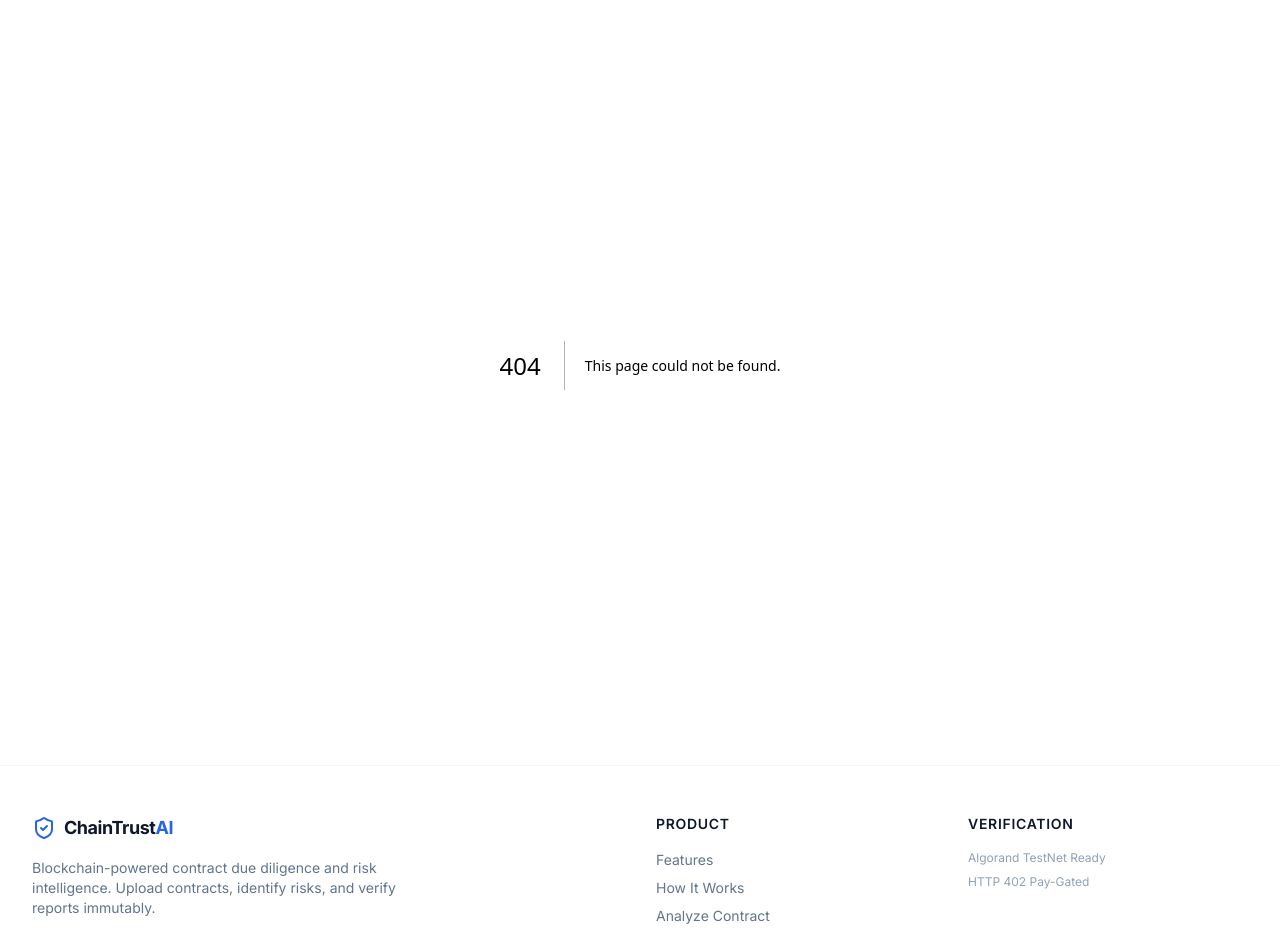
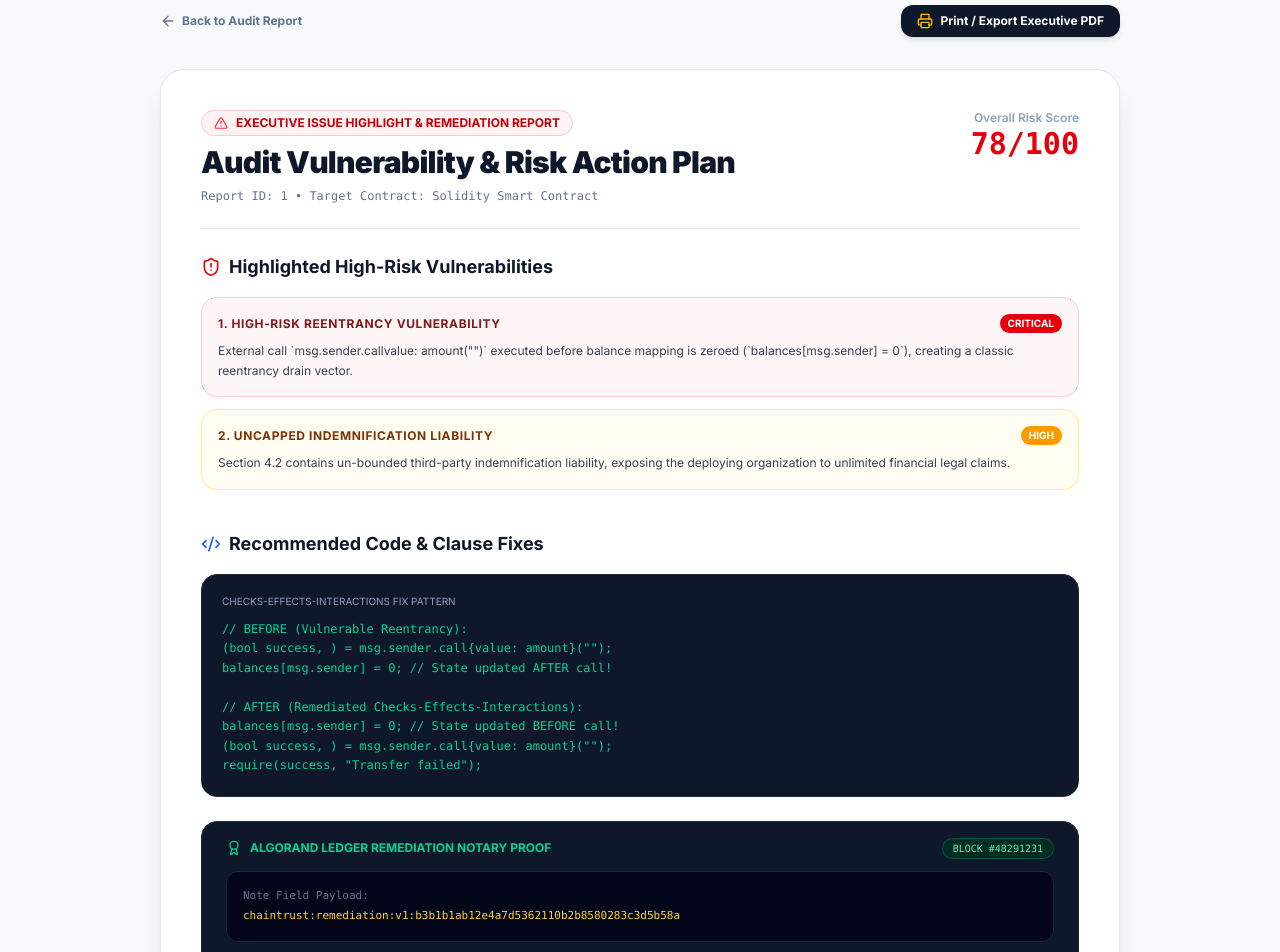
Before and after one commit to CraftYourSystems/ChainTrust-AI, a Next.js app: page /remediation/1 in a window 1280 px wide. Before the commit this address had no page. Shown: the part 100-1052 px from the top of the page. Built offline with nearby package versions, Linux system fonts and the light colour scheme; no server answers.

Commit message:
feat: add Executive Issue Highlights & Remediation Document module (/remediation/[id]) and print export PDF feature

```diff
--- /dev/null
+++ b/src/app/remediation/[id]/page.tsx
@@ -0,0 +1,194 @@
+"use client";
+
+import React, { useState, useEffect } from "react";
+import { useParams, useRouter } from "next/navigation";
+import Link from "next/link";
+import {
+  ShieldAlert,
+  ArrowLeft,
+  Printer,
+  CheckCircle2,
+  Code2,
+  FileText,
+  ExternalLink,
+  Award,
+  Sparkles,
+  Zap,
+  AlertTriangle
+} from "lucide-react";
+import { AnalysisService } from "@/services/analysis.service";
+import { DueDiligenceReport } from "@/types/analysis";
+
+export default function RemediationHighlightsPage() {
+  const params = useParams();
+  const router = useRouter();
+  const id = typeof params?.id === "string" ? params.id : "ANL-001";
+
+  const [report, setReport] = useState<DueDiligenceReport | null>(null);
+  const [loading, setLoading] = useState(true);
+
+  useEffect(() => {
+    const fetchReport = async () => {
+      setLoading(true);
+      const data = await AnalysisService.getReportById(id);
+      setReport(data);
+      setLoading(false);
+    };
+    fetchReport();
+  }, [id]);
+
+  const handlePrint = () => {
+    window.print();
+  };
+
+  if (loading) {
+    return (
+      <div className="min-h-[70vh] flex flex-col items-center justify-center">
+        <div className="animate-spin rounded-full h-8 w-8 border-b-2 border-brand-primary" />
+      </div>
+    );
+  }
+
+  return (
+    <div className="max-w-5xl mx-auto px-4 sm:px-6 lg:px-8 py-10 space-y-8">
+      {/* Top Action Bar */}
+      <div className="flex justify-between items-center print:hidden">
+        <Link
+          href={`/report/${id}`}
+          className="inline-flex items-center gap-1.5 text-xs font-bold text-slate-500 hover:text-brand-primary transition"
+        >
+          <ArrowLeft className="h-4 w-4" />
+          Back to Audit Report
+        </Link>
+
+        <button
+          onClick={handlePrint}
+          className="inline-flex items-center gap-2 px-4 py-2 bg-slate-900 text-white hover:bg-slate-800 text-xs font-bold rounded-xl transition shadow-md"
+        >
+          <Printer className="h-4 w-4 text-amber-400" />
+          Print / Export Executive PDF
+        </button>
+      </div>
+
+      {/* Document Header */}
+      <div className="bg-white p-8 sm:p-10 rounded-3xl border border-slate-200 shadow-xl space-y-6">
+        <div className="flex justify-between items-start border-b border-slate-200 pb-6">
+          <div className="space-y-2">
+            <div className="inline-flex items-center gap-2 px-3 py-1 bg-red-50 text-red-700 text-xs font-bold rounded-full border border-red-200">
+              <AlertTriangle className="h-3.5 w-3.5 text-red-500" />
+              EXECUTIVE ISSUE HIGHLIGHT & REMEDIATION REPORT
+            </div>
+            <h1 className="text-2xl sm:text-3xl font-black text-slate-900 tracking-tight">
+              Audit Vulnerability & Risk Action Plan
+            </h1>
+            <p className="text-xs text-slate-500 font-mono">
+              Report ID: {report?.analysisId || id} • Target Contract: {report?.contractType || "Smart Contract"}
+            </p>
+          </div>
+
+          <div className="text-right">
+            <span className="text-xs text-slate-400 block font-semibold">Overall Risk Score</span>
+            <span className="text-3xl font-black text-red-600 font-mono">
+              {report?.overallRisk || 78}/100
+            </span>
+          </div>
+        </div>
+
+        {/* Section 1: Highlighted Issues Matrix */}
+        <div className="space-y-4">
+          <h2 className="text-lg font-bold text-slate-900 flex items-center gap-2">
+            <ShieldAlert className="h-5 w-5 text-red-600" />
+            Highlighted High-Risk Vulnerabilities
+          </h2>
+
+          <div className="space-y-3">
+            <div className="p-4 bg-red-50/70 rounded-2xl border border-red-200/80 space-y-2">
+              <div className="flex justify-between items-center">
+                <span className="text-xs font-bold text-red-900 uppercase tracking-wider">
+                  1. High-Risk Reentrancy Vulnerability
+                </span>
+                <span className="text-[10px] font-bold bg-red-600 text-white px-2 py-0.5 rounded-full">
+                  CRITICAL
+                </span>
+              </div>
+              <p className="text-xs text-slate-700 leading-relaxed">
+                External call `msg.sender.call{`value: amount`}("")` executed before balance mapping is zeroed (`balances[msg.sender] = 0`), creating a classic reentrancy drain vector.
+              </p>
+            </div>
+
+            <div className="p-4 bg-amber-50/70 rounded-2xl border border-amber-200/80 space-y-2">
+              <div className="flex justify-between items-center">
+                <span className="text-xs font-bold text-amber-900 uppercase tracking-wider">
+                  2. Uncapped Indemnification Liability
+                </span>
+                <span className="text-[10px] font-bold bg-amber-500 text-white px-2 py-0.5 rounded-full">
+                  HIGH
+                </span>
+              </div>
+              <p className="text-xs text-slate-700 leading-relaxed">
+                Section 4.2 contains un-bounded third-party indemnification liability, exposing the deploying organization to unlimited financial legal claims.
+              </p>
+            </div>
+          </div>
+        </div>
+
+        {/* Section 2: Code Diff & Remediation Plan */}
+        <div className="space-y-4 pt-4">
+          <h2 className="text-lg font-bold text-slate-900 flex items-center gap-2">
+            <Code2 className="h-5 w-5 text-blue-600" />
+            Recommended Code & Clause Fixes
+          </h2>
+
+          <div className="bg-slate-900 text-slate-100 p-5 rounded-2xl border border-slate-800 font-mono text-xs space-y-3">
+            <span className="text-slate-400 block text-[10px] uppercase font-sans">
+              Checks-Effects-Interactions Fix Pattern
+            </span>
+            <pre className="text-emerald-400 leading-relaxed overflow-x-auto">
+{`// BEFORE (Vulnerable Reentrancy):
+(bool success, ) = msg.sender.call{value: amount}("");
+balances[msg.sender] = 0; // State updated AFTER call!
+
+// AFTER (Remediated Checks-Effects-Interactions):
+balances[msg.sender] = 0; // State updated BEFORE call!
+(bool success, ) = msg.sender.call{value: amount}("");
+require(success, "Transfer failed");`}
+            </pre>
+          </div>
+        </div>
+
+        {/* Section 3: Algorand Notary Proof */}
+        <div className="bg-slate-900 text-white p-6 rounded-2xl border border-slate-800 space-y-3 pt-4">
+          <div className="flex items-center justify-between">
+            <div className="flex items-center gap-2 text-emerald-400 font-bold text-xs uppercase">
+              <Award className="h-4 w-4" />
+              <span>Algorand Ledger Remediation Notary Proof</span>
+            </div>
+            <span className="text-[10px] font-mono bg-emerald-950 text-emerald-300 px-2.5 py-0.5 rounded-full border border-emerald-500/30">
+              BLOCK #48291231
+            </span>
+          </div>
+
+          <div className="bg-slate-950 p-4 rounded-xl font-mono text-[11px] text-slate-300 space-y-1 border border-slate-800">
+            <span className="text-slate-500 block">Note Field Payload:</span>
+            <span className="text-amber-300 break-all select-all block">
+              chaintrust:remediation:v1:b3b1b1ab12e4a7d5362110b2b8580283c3d5b58a
+            </span>
+          </div>
+
+          <div className="flex justify-between items-center pt-1 text-xs">
+            <span className="text-slate-400">Algorand TxID: F5X4J9A2K78391...</span>
+            <a
+              href="https://testnet.explorer.perawallet.app/tx/F5X4J9A2K7839102938472910293847281903847"
+              target="_blank"
+              rel="noopener noreferrer"
+              className="inline-flex items-center gap-1 text-blue-400 hover:text-blue-300 font-bold"
+            >
+              Verify Notary on Pera Explorer
+              <ExternalLink className="h-3.5 w-3.5" />
+            </a>
+          </div>
+        </div>
+      </div>
+    </div>
+  );
+}
--- a/src/app/report/[id]/page.tsx
+++ b/src/app/report/[id]/page.tsx
@@ -98,7 +98,13 @@ export default function ReportDetailPage() {
           Analyze another contract
         </Link>
 
-
+        <Link
+          href={`/remediation/${id}`}
+          className="inline-flex items-center gap-2 px-4 py-2 bg-gradient-to-r from-red-600 to-amber-600 hover:from-red-700 hover:to-amber-700 text-white text-xs font-bold rounded-xl transition shadow-md shadow-red-500/10 hover:scale-105"
+        >
+          <ShieldAlert className="h-4 w-4" />
+          Generate Issue Highlights & Remediation Doc 📝
+        </Link>
       </div>
 
       {/* Main Grid Layout */}
```
